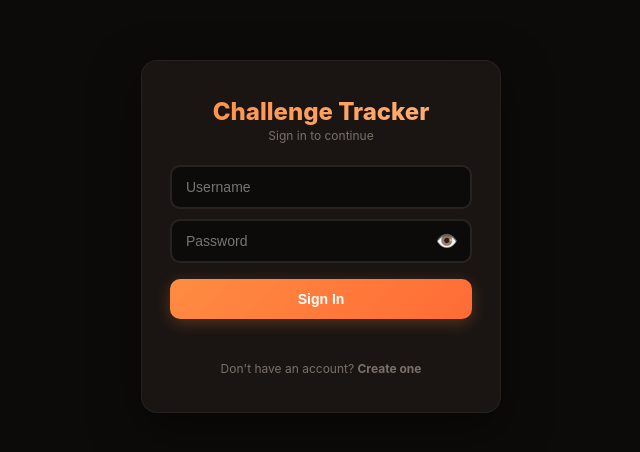
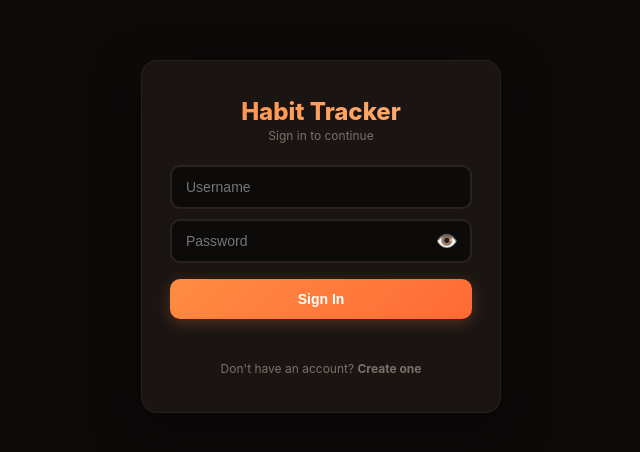
Before and after one commit to naitikmi/Habit-Tracker, a React (Vite) app in the folder client/: page / in a window 1280 px wide. Shown: the part 164-616 px from the top of the page, without its empty margins (319-959 px from the left). Built offline with nearby package versions, Linux system fonts and the light colour scheme.

Commit message:
Rename app title from Challenge Tracker to Habit Tracker

```diff
--- a/client/src/components/Auth/AuthOverlay.jsx
+++ b/client/src/components/Auth/AuthOverlay.jsx
@@ -53,7 +53,7 @@ export default function AuthOverlay() {
   return (
     <div className="auth-overlay">
       <div className="auth-box">
-        <h2>Challenge Tracker</h2>
+        <h2>Habit Tracker</h2>
         <div className="sub">{isRegister ? 'Create your account' : 'Sign in to continue'}</div>
         <input
           type="text"
--- a/client/src/components/Layout/Header.jsx
+++ b/client/src/components/Layout/Header.jsx
@@ -14,7 +14,7 @@ export default function Header() {
     <>
       <div className="header">
         <div>
-          <h1>Challenge Tracker</h1>
+          <h1>Habit Tracker</h1>
           <div className="sub">{today}</div>
         </div>
         <div className="header-right">
```
